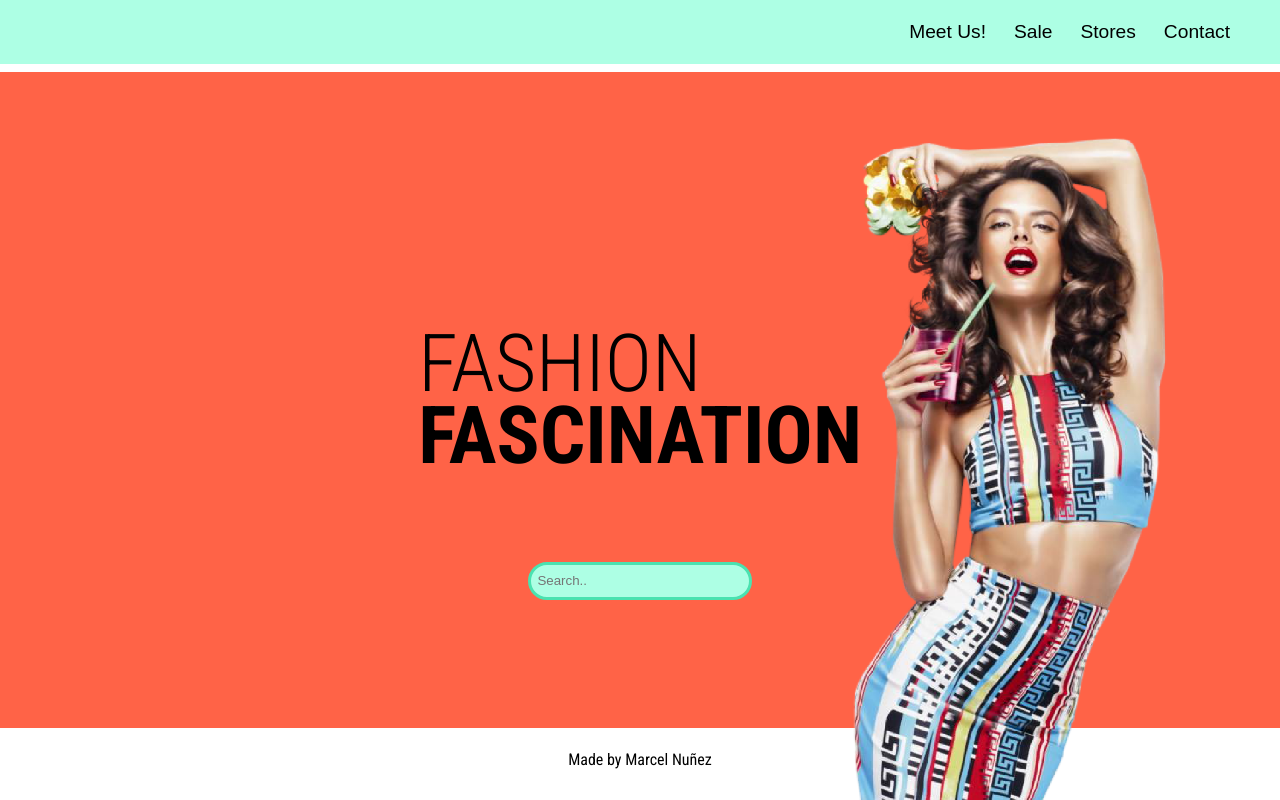
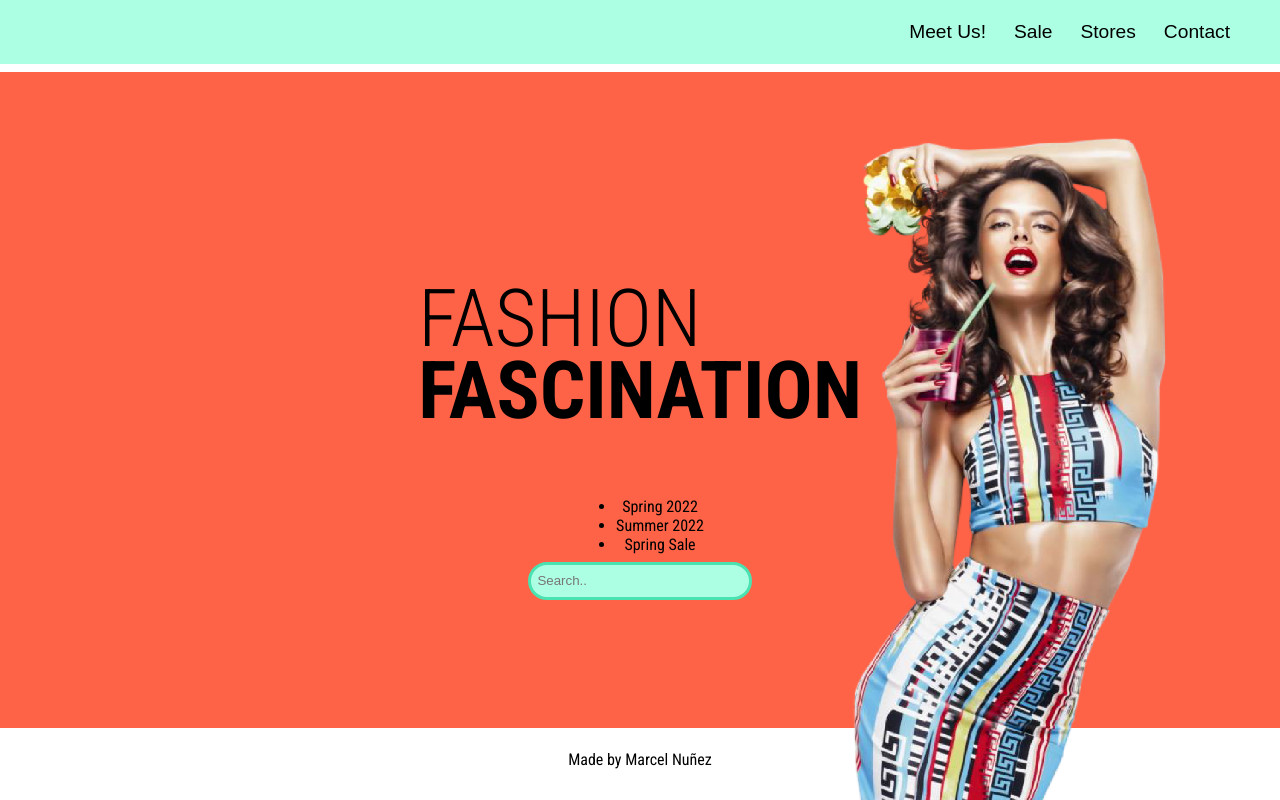
Before and after one commit to MarcelNDG/Fashion-2, a React (Create React App) app: page / in a window 1280 px wide. Built offline with nearby package versions, Linux system fonts and the light colour scheme.

Commit message:
added season menu

```diff
--- a/src/App.css
+++ b/src/App.css
@@ -224,6 +224,7 @@ footer{
 
   /* --- Main --- */
   .logo{
+
     font-size: 5rem;
   }
 
--- a/src/App.js
+++ b/src/App.js
@@ -5,6 +5,7 @@ import Model from './img/model.png'
 import TopNav from './components/TopNav'
 import Footer from './components/Footer'
 import Searchbar from './components/Searchbar'
+import SeasonMenu from './components/SeasonMenu'
 
 
 function App() {
@@ -21,6 +22,7 @@ function App() {
      </header>
      <main>
       <h1 className='logo'>FASHION <br></br><span>FASCINATION</span></h1>
+      <SeasonMenu />
       <Searchbar />
      </main>
      <footer>
--- /dev/null
+++ b/src/components/SeasonMenu.js
@@ -0,0 +1,16 @@
+import React from 'react'
+
+const SeasonMenu = () => {
+    return(
+        <div>
+            <ul>
+                <li>Spring 2022</li>
+                <li>Summer 2022</li>
+                <li>Spring Sale</li>
+            </ul>
+        </div>
+    )
+}
+
+
+export default SeasonMenu
```
